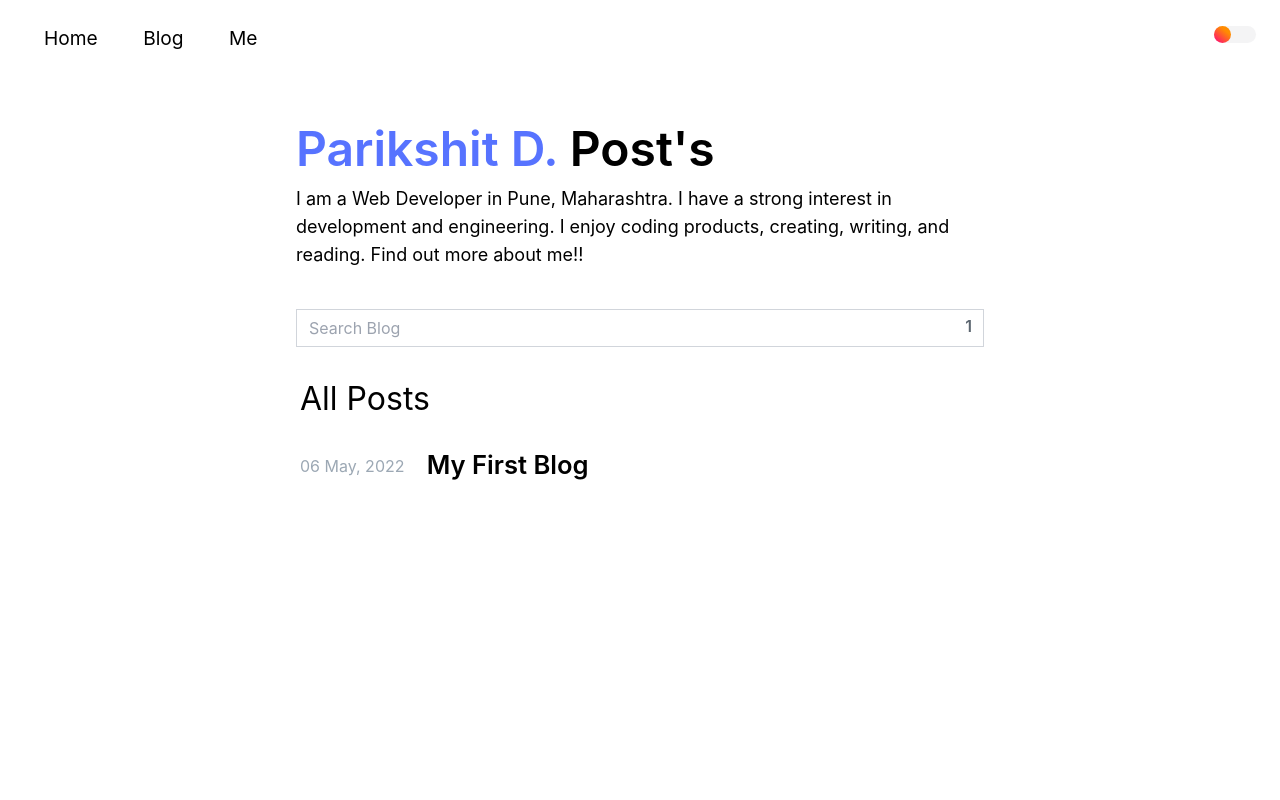
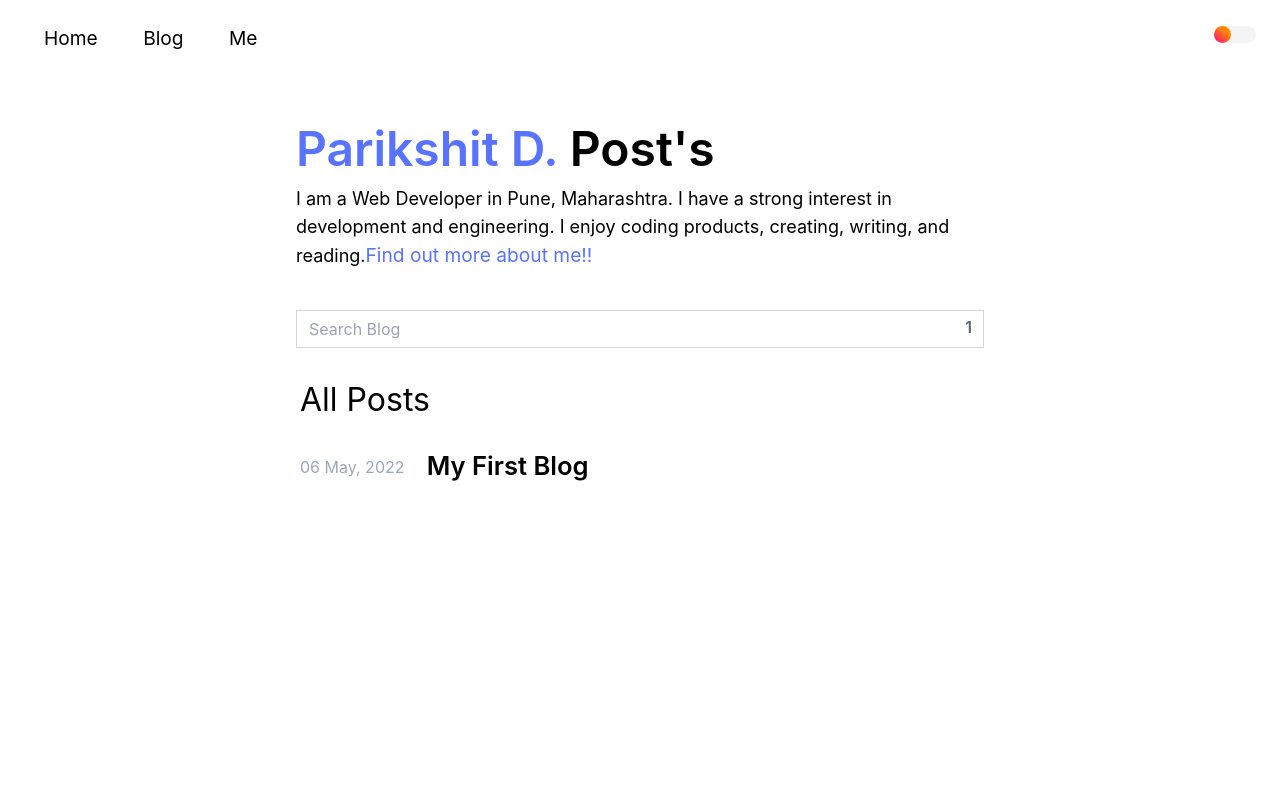
Before and after one commit to vesper85/NextBlog, a Next.js app: page /blog in a window 1280 px wide. Shown: the top 800 px of the page. Built offline with nearby package versions, Linux system fonts and the light colour scheme.

Commit message:
more updates

```diff
--- a/components/BlogHeader.js
+++ b/components/BlogHeader.js
@@ -1,4 +1,6 @@
 import blogStyles from '../styles/Blog.module.css'
+import Highlight from './blog-utils/Highlight'
+
 
 
 function BlogHeader() {
@@ -11,7 +13,8 @@ function BlogHeader() {
             <p className="text-[1.05rem] leading-5">
             I am a Web Developer in Pune, Maharashtra. I have a strong interest in development and engineering.
           I enjoy coding products, creating, writing, and reading.
-          Find out more about me!!
+          <Highlight>Find out more about me!!</Highlight>
+
             </p>
         </div>
     </section>
```
